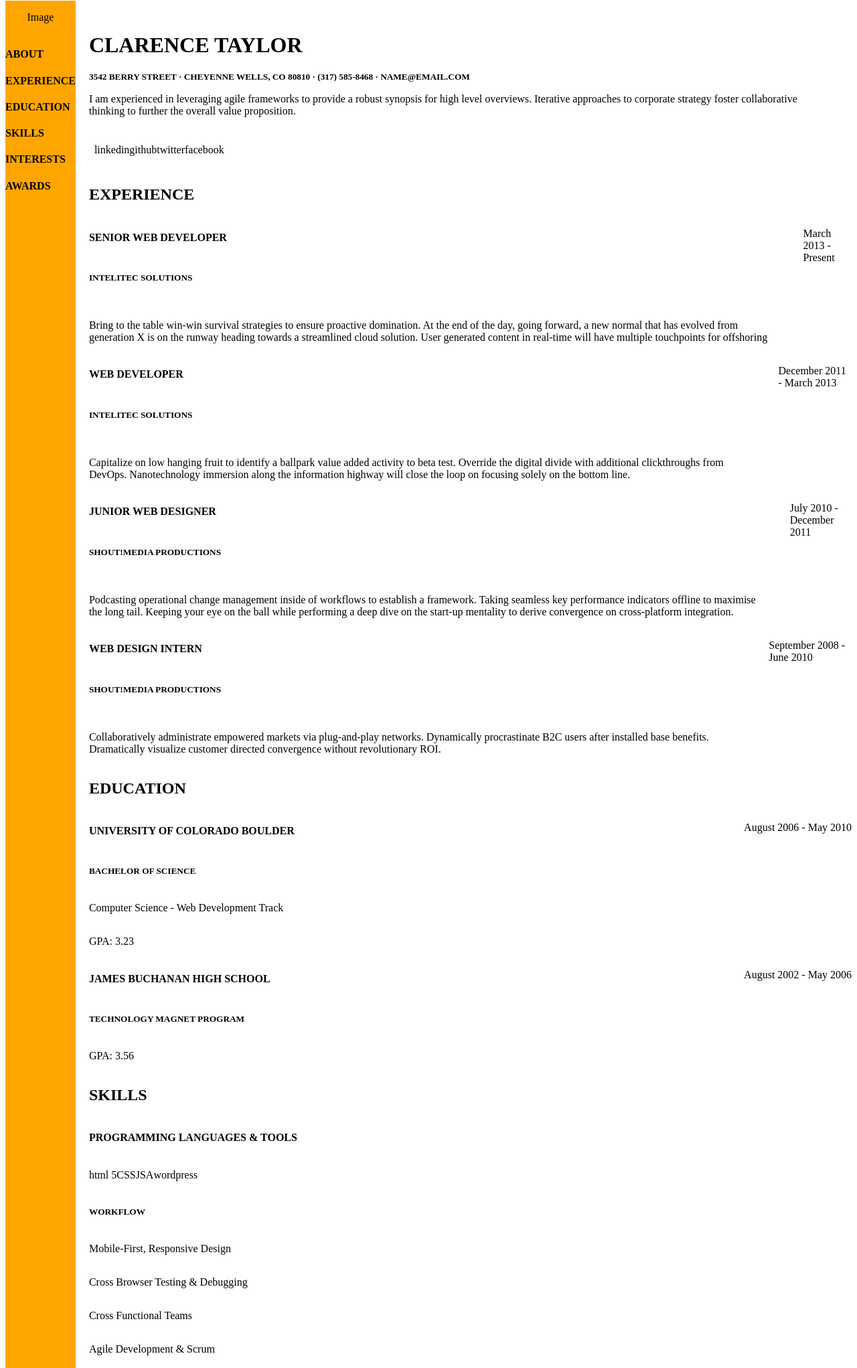
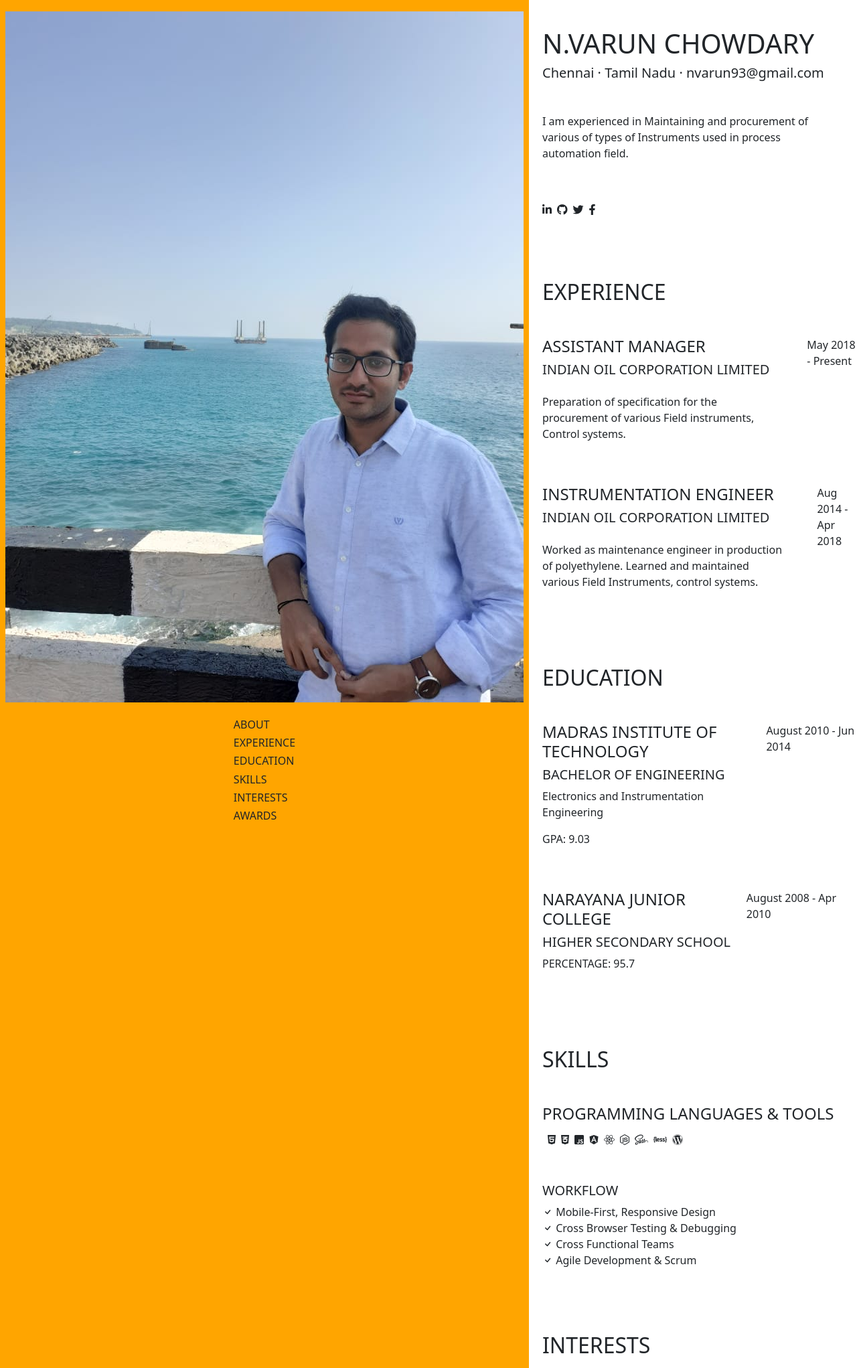
Before and after one commit to varunchowdaryn/myWebsite, a plain HTML site: page index.html in a window 1280 px wide. Shown: the part 7-2050 px from the top of the page at 67% size. Drawn offline with nearby package versions, Linux system fonts and the light colour scheme.

Commit message:
updated index.html with bootstrap row and column

```diff
--- a/index.html
+++ b/index.html
@@ -1,22 +1,32 @@
-<html>
+<!DOCTYPE html>
+<html lang="en">
 
-<link rel="stylesheet" href="basic.css"> </link>
-<link rel="stylesheet" href="proj.css"> </link>
+<head>
+    <meta charset="utf-8">
+    <meta name="viewport" content="width=device-width, initial-scale=1, shrink-to-fit=no">
+    <title> My Resume </title>
+    <link rel="stylesheet" href="./basic.css"> </link>
+    <link rel="stylesheet" href="./proj.css"> </link>
+    <link rel="stylesheet" href="https://cdn.jsdelivr.net/npm/bootstrap@5.0.2/dist/css/bootstrap.css"> </link>
+    <link rel="stylesheet" href="https://cdn.jsdelivr.net/npm/bootstrap-icons@1.5.0/font/bootstrap-icons.css">
+    <link rel="stylesheet" href="https://pro.fontawesome.com/releases/v5.10.0/css/all.css" integrity="sha384-AYmEC3Yw5cVb3ZcuHtOA93w35dYTsvhLPVnYs9eStHfGJvOvKxVfELGroGkvsg+p" crossorigin="anonymous" />
+
+</head>
 
 <body>
     <div class="d-flex">
 
         <div class="side-navbar d-flex flex-column align-items-center">
 
-            <p> Image </p>
+            <img class="image m-2 pt-3" src="/image.jpg" alt="Image">
 
-            <div class="side-navbar-icons">
-                <h4> ABOUT </h4>
-                <h4> EXPERIENCE </h4>
-                <h4>EDUCATION </h4>
-                <h4> SKILLS </h4>
-                <h4> INTERESTS </h4>
-                <h4> AWARDS </h4>
+            <div class="side-navbar-icons mt-3">
+                <h6> ABOUT </h6>
+                <h6> EXPERIENCE </h6>
+                <h6>EDUCATION </h6>
+                <h6> SKILLS </h6>
+                <h6> INTERESTS </h6>
+                <h6> AWARDS </h6>
             </div>
 
         </div>
@@ -24,77 +34,48 @@
         <div class="main-content ml-3 pl-1">
 
             <div class="about d-flex flex-column align-items-start">
-                <h1 class="mt-5"> CLARENCE TAYLOR </h1>
-                <h5 class="m-0">3542 BERRY STREET · CHEYENNE WELLS, CO 80810 · (317) 585-8468 · NAME@EMAIL.COM </h5>
+                <h1 class="mt-5"> N.VARUN CHOWDARY </h1>
+                <h5 class="m-0">Chennai · Tamil Nadu · nvarun93@gmail.com </h5>
 
-                <p class="pr-5"> I am experienced in leveraging agile frameworks to provide a robust synopsis for high level overviews. Iterative approaches to corporate strategy foster collaborative thinking to further the overall value proposition.
-                </p>
+                <p class="mt-5 mr-5"> I am experienced in Maintaining and procurement of various of types of Instruments used in process automation field. </p>
 
-                <div class="social-media d-flex m-2">
-                    <p>linkedin </p>
-                    <p>github </p>
-                    <p>twitter </p>
-                    <p>facebook </p>
+                <div class="social-media d-flex mt-5 mb-5">
+                    <i class="fab fa-linkedin-in mr-2"></i>
+                    <i class="fab fa-github mr-2"></i>
+                    <i class="fab fa-twitter mr-2"></i>
+                    <i class="fab fa-facebook-f"></i>
 
                 </div>
 
             </div>
 
             <div class="experience">
-                <h2> EXPERIENCE </h2>
+                <h2 class="mt-5 mb-5"> EXPERIENCE </h2>
 
-                <div class="d-flex justify-content-around">
 
-                    <div class="d-flex flex-column">
-                        <h4> SENIOR WEB DEVELOPER </h4>
-                        <h5> INTELITEC SOLUTIONS </h5>
-                        <p class="pt-3 pr-5"> Bring to the table win-win survival strategies to ensure proactive domination. At the end of the day, going forward, a new normal that has evolved from generation X is on the runway heading towards a streamlined cloud solution.
-                            User generated content in real-time will have multiple touchpoints for offshoring </p>
+                <div class="d-flex justify-content-between">
+
+                    <div class="d-flex flex-column mb-5">
+                        <h4> ASSISTANT MANAGER </h4>
+                        <h5> INDIAN OIL CORPORATION LIMITED </h5>
+                        <p class="pt-3 pr-5"> Preparation of specification for the procurement of various Field instruments, Control systems.</p>
 
                     </div>
 
-                    <p>March 2013 - Present </p>
+                    <p> May 2018 - Present </p>
 
                 </div>
 
                 <div class="d-flex justify-content-between">
 
-                    <div class="d-flex flex-column">
-                        <h4> WEB DEVELOPER </h4>
-                        <h5> INTELITEC SOLUTIONS </h5>
-                        <p class="pt-3 pr-5"> Capitalize on low hanging fruit to identify a ballpark value added activity to beta test. Override the digital divide with additional clickthroughs from DevOps. Nanotechnology immersion along the information highway will close
-                            the loop on focusing solely on the bottom line. </p>
+                    <div class="d-flex flex-column mb-5">
+                        <h4> INSTRUMENTATION ENGINEER </h4>
+                        <h5> INDIAN OIL CORPORATION LIMITED</h5>
+                        <p class="pt-3 pr-5"> Worked as maintenance engineer in production of polyethylene. Learned and maintained various Field Instruments, control systems. </p>
 
                     </div>
 
-                    <p> December 2011 - March 2013</p>
-
-                </div>
-
-                <div class="d-flex justify-content-between">
-
-                    <div class="d-flex flex-column">
-                        <h4> JUNIOR WEB DESIGNER </h4>
-                        <h5> SHOUT!MEDIA PRODUCTIONS </h5>
-                        <p class="pt-3 pr-5"> Podcasting operational change management inside of workflows to establish a framework. Taking seamless key performance indicators offline to maximise the long tail. Keeping your eye on the ball while performing a deep dive on the
-                            start-up mentality to derive convergence on cross-platform integration. </p>
-
-                    </div>
-
-                    <p> July 2010 - December 2011 </p>
-
-                </div>
-
-                <div class="d-flex justify-content-between">
-
-                    <div class="d-flex flex-column">
-                        <h4> WEB DESIGN INTERN </h4>
-                        <h5> SHOUT!MEDIA PRODUCTIONS </h5>
-                        <p class="pt-3 pr-5"> Collaboratively administrate empowered markets via plug-and-play networks. Dynamically procrastinate B2C users after installed base benefits. Dramatically visualize customer directed convergence without revolutionary ROI. </p>
-
-                    </div>
-
-                    <p> September 2008 - June 2010 </p>
+                    <p> Aug 2014 - Apr 2018 </p>
 
                 </div>
 
@@ -102,34 +83,34 @@
 
             <div class="education">
 
-                <h2> EDUCATION </h2>
+                <h2 class="mt-5 mb-5"> EDUCATION </h2>
 
                 <div class="d-flex justify-content-between">
 
-                    <div class="d-flex flex-column">
+                    <div class="d-flex flex-column mb-5">
 
-                        <h4> UNIVERSITY OF COLORADO BOULDER </h4>
-                        <h5> BACHELOR OF SCIENCE </h5>
-                        <p> Computer Science - Web Development Track </p>
-                        <p> GPA: 3.23 </p>
+                        <h4> MADRAS INSTITUTE OF TECHNOLOGY </h4>
+                        <h5> BACHELOR OF ENGINEERING </h5>
+                        <p> Electronics and Instrumentation Engineering </p>
+                        <p> GPA: 9.03 </p>
 
                     </div>
 
-                    <p> August 2006 - May 2010 </p>
+                    <p> August 2010 - Jun 2014 </p>
 
                 </div>
 
                 <div class="d-flex justify-content-between">
 
-                    <div class="d-flex flex-column">
+                    <div class="d-flex flex-column mb-5">
 
-                        <h4> JAMES BUCHANAN HIGH SCHOOL </h4>
-                        <h5> TECHNOLOGY MAGNET PROGRAM </h5>
-                        <p> GPA: 3.56 </p>
+                        <h4> NARAYANA JUNIOR COLLEGE </h4>
+                        <h5> HIGHER SECONDARY SCHOOL </h5>
+                        <p> PERCENTAGE: 95.7 </p>
 
                     </div>
 
-                    <p> August 2002 - May 2006 </p>
+                    <p> August 2008 - Apr 2010 </p>
 
                 </div>
 
@@ -137,36 +118,40 @@
 
             <div class="skills d-flex flex-column align-items-start">
 
-                <h2 class=""> SKILLS </h2>
+                <h2 class="mt-5 mb-5"> SKILLS </h2>
 
                 <h4> PROGRAMMING LANGUAGES & TOOLS</h4>
 
-                <div class="d-flex justify-content-start">
-                    <p> html 5 </p>
-                    <p> CSS </p>
-                    <p> JS </p>
-                    <p> A </p>
-                    <p>wordpress</p>
+                <div class="d-flex justify-content-between skillsIcons m-2">
+                    <i class="fab fa-html5 mr-2"></i>
+                    <i class="fab fa-css3-alt mr-2"></i>
+                    <i class="fab fa-js-square mr-2"></i>
+                    <i class="fab fa-angular mr-2"></i>
+                    <i class="fab fa-react mr-2"></i>
+                    <i class="fab fa-node-js mr-2"></i>
+                    <i class="fab fa-sass mr-2"></i>
+                    <i class="fab fa-less mr-2"></i>
+                    <i class="fab fa-wordpress"></i>
 
                 </div>
 
-                <h5> WORKFLOW</h5>
+                <h5 class="mt-5"> WORKFLOW</h5>
 
                 <div class="d-flex flex-column">
                     <span>
-                <p> Mobile-First, Responsive Design </p>
+                        <i class="bi bi-check"></i>  Mobile-First, Responsive Design
               </span>
 
                     <span>
-                <p> Cross Browser Testing & Debugging </p>
+                        <i class="bi bi-check"></i> Cross Browser Testing & Debugging
               </span>
 
                     <span>
-                <p> Cross Functional Teams </p>
+                        <i class="bi bi-check"></i> Cross Functional Teams
               </span>
 
-                    <span>
-                <p> Agile Development & Scrum </p>
+                    <span class="mb-5">
+                        <i class="bi bi-check"></i>  Agile Development & Scrum
               </span>
 
                 </div>
@@ -175,45 +160,45 @@
 
             <div class="interests d-flex flex-column align-items-start">
 
-                <h2 class=""> INTERESTS </h2>
+                <h2 class="mt-5 mb-5"> INTERESTS </h2>
 
                 <p class="pr-5"> Apart from being a web developer, I enjoy most of my time being outdoors. In the winter, I am an avid skier and novice ice climber. During the warmer months here in Colorado, I enjoy mountain biking, free climbing, and kayaking. </p>
 
-                <p class="pr-5"> When forced indoors, I follow a number of sci-fi and fantasy genre movies and television shows, I am an aspiring chef, and I spend a large amount of my free time exploring the latest technology advancements in the front-end web development
+                <p class="pr-5 mb-5"> When forced indoors, I follow a number of sci-fi and fantasy genre movies and television shows, I am an aspiring chef, and I spend a large amount of my free time exploring the latest technology advancements in the front-end web development
                     world. </p>
 
             </div>
 
             <div class="awards d-flex flex-column align-items-start">
 
-                <h2 class=""> AWARDS & CERTIFICATIONS </h2>
+                <h2 class="mt-5 mb-5"> AWARDS & CERTIFICATIONS </h2>
 
                 <span>
-              <p> Google Analytics Certified Developer </p>
+                    <i class="bi bi-trophy-fill"></i>  Google Analytics Certified Developer
+                </span>
+
+                <span>
+                    <i class="bi bi-trophy-fill"></i> Mobile Web Specialist - Google Certification
             </span>
 
                 <span>
-              <p> Mobile Web Specialist - Google Certification </p>
+                    <i class="bi bi-trophy-fill"></i> 1 st Place - University of Colorado Boulder - Emerging Tech Competition 2009
             </span>
 
                 <span>
-              <p> 1 st Place - University of Colorado Boulder - Emerging Tech Competition 2009 </p>
+                    <i class="bi bi-trophy-fill"></i>  1 st Place - University of Colorado Boulder - Adobe Creative Jam 2008 (UI Design Category)
             </span>
 
                 <span>
-              <p> 1 st Place - University of Colorado Boulder - Adobe Creative Jam 2008 (UI Design Category) </p>
+                    <i class="bi bi-trophy-fill"></i>  2 nd Place - University of Colorado Boulder - Emerging Tech Competition 2008
             </span>
 
                 <span>
-              <p> 2 nd Place - University of Colorado Boulder - Emerging Tech Competition 2008 </p>
+                    <i class="bi bi-trophy-fill"></i>  1 st Place - James Buchanan High School - Hackathon 2006
             </span>
 
                 <span>
-              <p> 1 st Place - James Buchanan High School - Hackathon 2006 </p>
-            </span>
-
-                <span>
-              <p> 3 rd Place - James Buchanan High School - Hackathon 2005 </p>
+                    <i class="bi bi-trophy-fill"></i>  3 rd Place - James Buchanan High School - Hackathon 2005
             </span>
 
             </div>
```
Also changed, not shown: public/index.html (+25 -25 lines).
